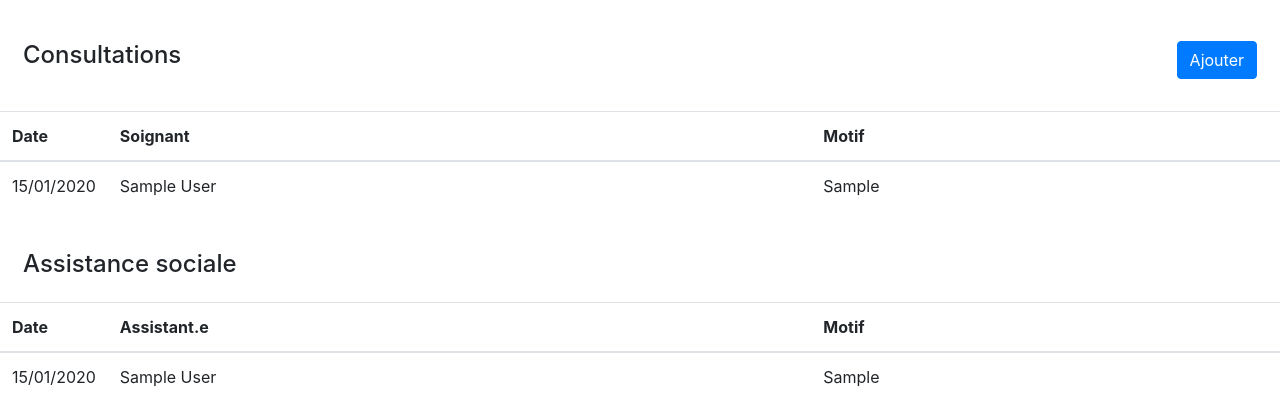
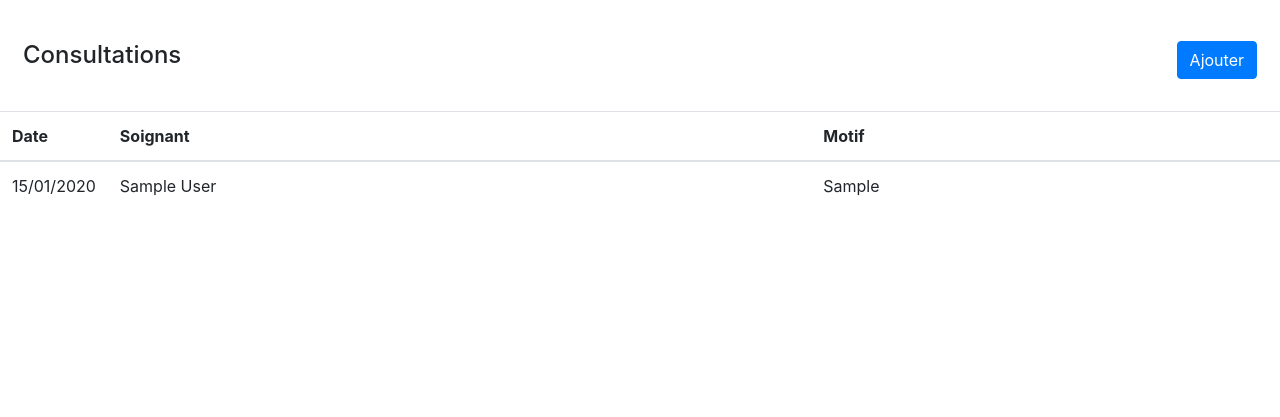
Before and after one commit to moz411/gestebenevole, a Flask app: page /update/1 in a window 1280 px wide. Shown: the part 1364-1781 px from the top of the page. After the commit the page ends 1560 px from the top, so only its background shows below. Run offline with Flask 2, Linux system fonts and the light colour scheme; a user stored in the database is signed in; tables that the repository leaves empty hold one stand-in row (values such as "Sample post"); parts of the project's set-up code (start-up, migrations or seed data) failed here and were passed over; some libraries are stand-ins or nearby versions.

Commit message:
Meeting 16/11/2024

```diff
--- a/app/main.py
+++ b/app/main.py
@@ -30,8 +30,7 @@ def create_blueprint_for_model(model_class):
             text = sql.text(f"UPDATE drugstore SET qty = qty - {form_data['qty']} WHERE id = {form_data['drugstore']}")
             db.session.execute(text)
             db.session.commit()
-
-        if model_class.__tablename__ in ['prescription', 'orientation', 'residency', 'coverage', 'appointment']:
+        if model_class.__tablename__ in ['prescription', 'orientation', 'residency', 'coverage']:
             return redirect(request.referrer + '#bottom')
         else:
             return redirect(url_for(f"{model_class.__tablename__}.all"))
--- a/app/templates/entry.html
+++ b/app/templates/entry.html
@@ -129,51 +129,6 @@
     </tbody>
 </table>
 
-<div class="container-fluid">
-    <div class="d-flex justify-content-between">
-        <div class="p-2">
-            <p>
-            <h4>Assistance sociale</h4>
-            </p>
-        </div>
-        {% if user.role in [4] %}
-        <div class="p-2">
-            <p>
-            <form method="post" action="{{ url_for('appointment.update')  }}">
-                <input type="number" name="patient" value="{{ id }}" hidden>
-                <input type="number" name="healer" value="{{ user.id }}" hidden>
-                <input type="text" name="date" id="currentDate" hidden>
-                <input type="text" name="motive" hidden>
-                <input type="text" name="notes" hidden>
-                <input type="submit" class="btn btn-primary mb-2" value="Ajouter">
-            </form>
-            </p>
-        </div>
-        {% endif %}
-    </div>
-</div>
-<table class="table">
-    <thead>
-        <tr>
-            <th class="col-md-1">Date</th>
-            <th>Assistant.e</th>
-            <th>Motif</th>
-        </tr>
-    <tbody>
-        {% for appointment in appointments %}
-        {% if user.role in [4] %}
-        <tr class="clickable-row" data-href="{{ url_for('appointment.update') }}/{{appointment.id}}">
-        {% else %}
-        <tr>
-        {% endif %}
-            <td class="col-md-1 date">{{ appointment.date }}</td>
-            <td class="user">{{ appointment.healer }}</td>
-            <td>{{ appointment.motive }}</td>
-        </tr>
-        {% endfor %}
-    </tbody>
-</table>
-
 {% endif %}
 
 {% if table == 'consultation' and id %}
```
Also changed, not shown: README.md, 1 other file.
